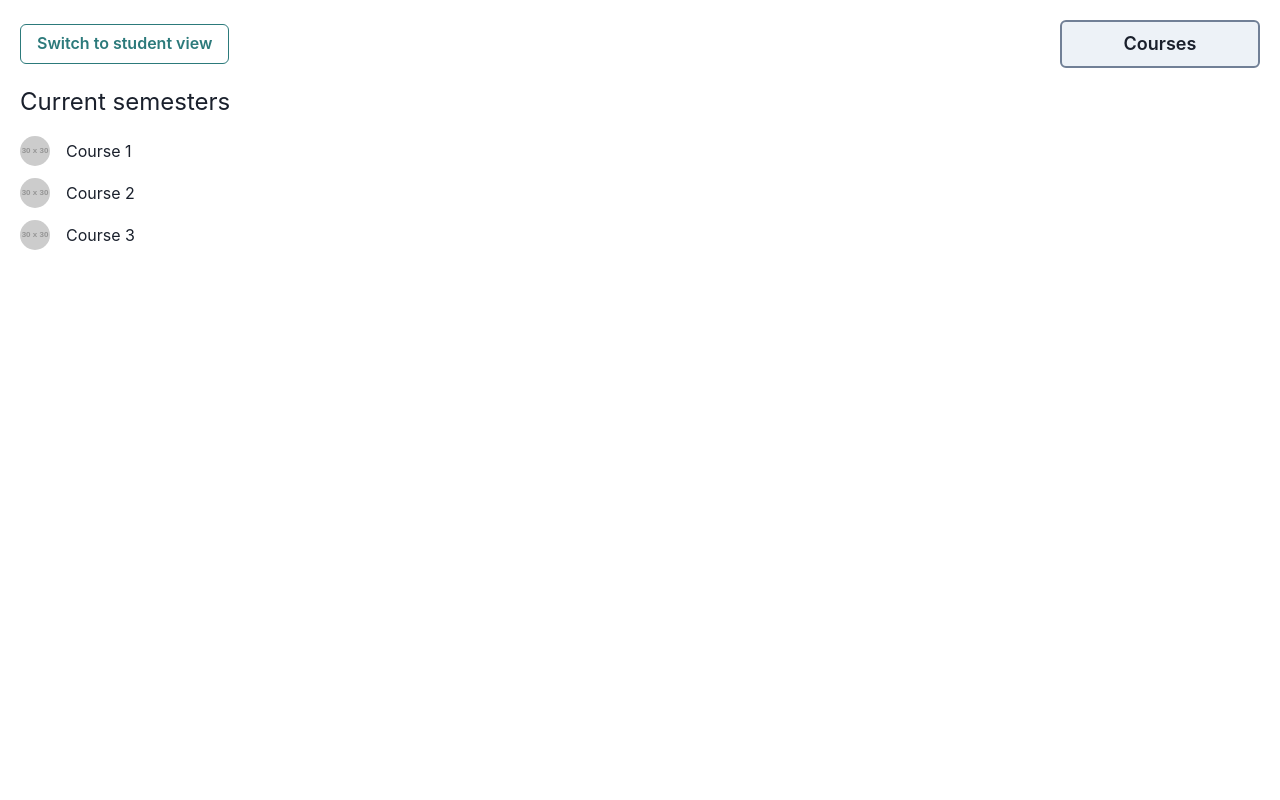
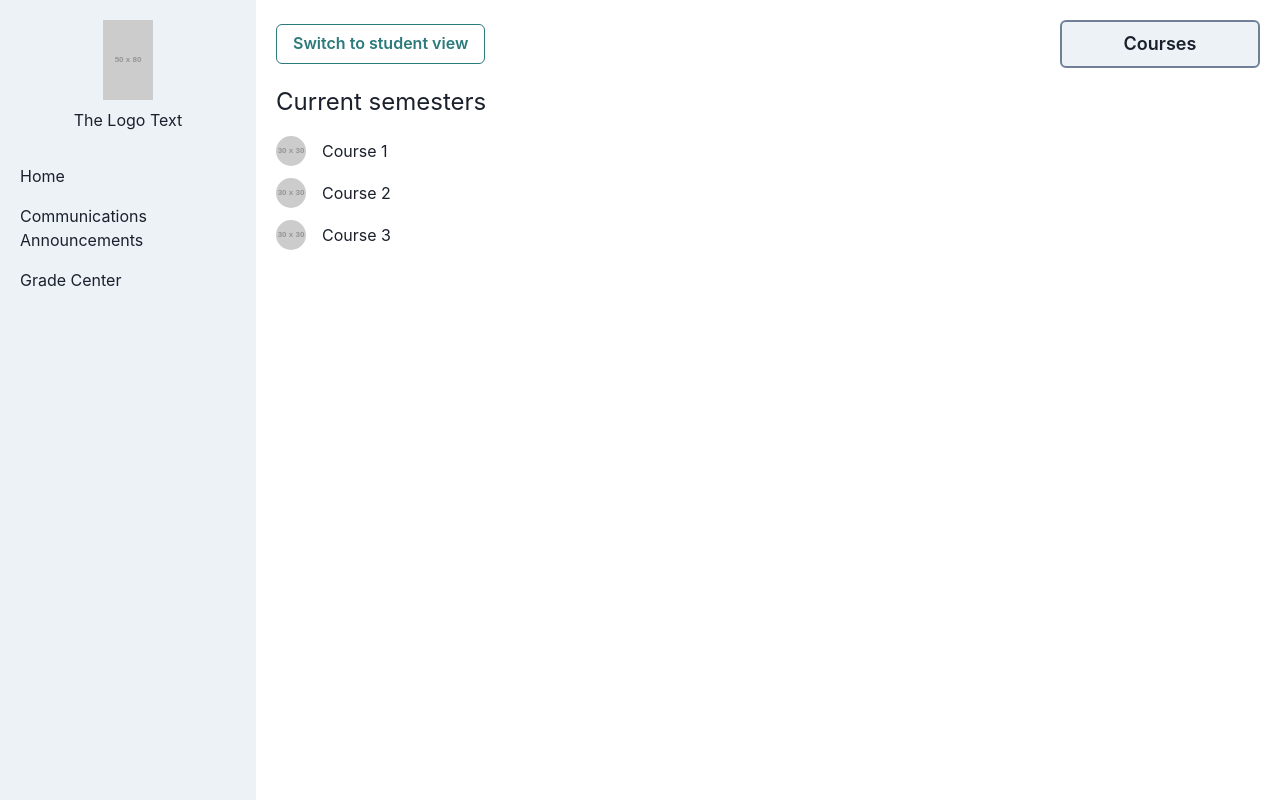
Before and after one commit to TechLabs-Berlin/ws24-singulier-pluriel, a React (Create React App) app in the folder FE/: page /courses in a window 1280 px wide. Built offline with nearby package versions, Linux system fonts and the light colour scheme.

Commit message:
add simple navbar

```diff
--- /dev/null
+++ b/FE/src/components/NavBar.js
@@ -0,0 +1,26 @@
+import { Box, Text, Image, VStack, Link } from "@chakra-ui/react";
+import { Link as RouterLink } from "react-router-dom";
+
+const NavBar = () => {
+  return (
+    <Box w="20%" p={5} bg="gray.100" minH="100vh">
+      <Box mb={8} textAlign="center">
+        <Image src="http://via.placeholder.com/50x80" alt="Logo" mx="auto" />
+        <Text mt={2}>The Logo Text</Text>
+      </Box>
+
+      <VStack spacing={4} align="start">
+        <Link as={RouterLink} to="/">
+          Home
+        </Link>
+        <Link as={RouterLink} to="/communication">
+          Communications Announcements
+        </Link>
+        <Link as={RouterLink} to="/grade-center">
+          Grade Center
+        </Link>
+      </VStack>
+    </Box>
+  );
+};
+export default NavBar;
--- a/FE/src/pages/courses.js
+++ b/FE/src/pages/courses.js
@@ -7,10 +7,16 @@ import {
   List,
   ListItem,
   Image,
+  Flex,
 } from "@chakra-ui/react";
+
+import NavBar from "../components/NavBar";
+
 const Courses = () => {
   return (
-    <Box as="main" p={5}>
+    <Flex>
+      <NavBar />
+      <Box as="main" p={5} w="80%">
         <VStack spacing={4} align="stretch">
           <HStack justifyContent="space-between">
             <Button colorScheme="teal" variant="outline">
@@ -46,6 +52,7 @@ const Courses = () => {
           </Box>
         </VStack>
       </Box>
+    </Flex>
   );
 };
 
```
Lines whose indentation alone changed are shown as unchanged.
